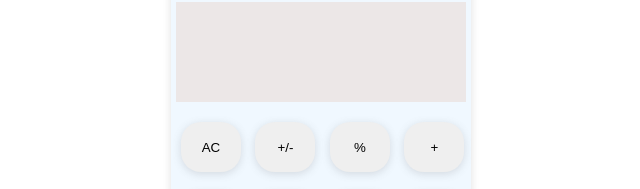
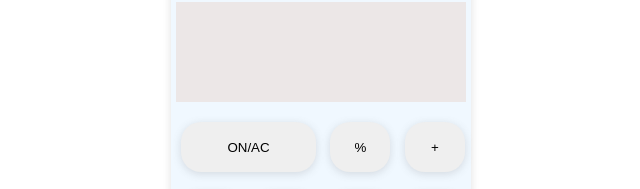
Before and after one commit to naidak/calculator-js-html-css, a plain HTML site: page index.html in a window 1280 px wide. Shown: the part 178-367 px from the top of the page, 319-959 px from the left. Drawn offline with Linux system fonts and the light colour scheme.

Commit message:
add files

```diff
--- a/index.html
+++ b/index.html
@@ -13,8 +13,8 @@
     <div class="calculatorBorder">
         <div class="resultWindow">
             <p id="Result"></p><br></div>
-        <input type="button" value="AC" class="btnStyle" onclick="clearAll()">
-        <input type="button" value="+/-" class="btnStyle" onclick="update('-')">
+        <input type="button" value="ON/AC" class="btnStyle0" onclick="clearAll()">
+
         <input type="button" value="%" class="btnStyle" onclick="update('%')">
         <input type="button" value="+" class="btnStyle" onclick="update('+')">
         <br>
--- a/script.js
+++ b/script.js
@@ -7,5 +7,5 @@ function update(value) {
 }
 
 function result() {
-    document.getElementById("Result").innerText = eval(document.getElementById("Result").innerText);
+    document.getElementById("Result").innerText = (eval(document.getElementById("Result").innerText)).toFixed(2);
 }
```
